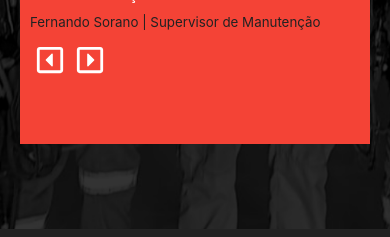
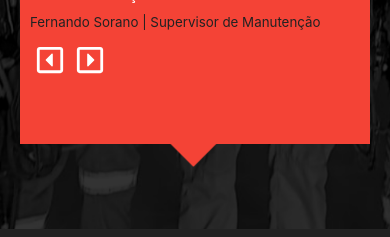
Before and after one commit to julioa-adl/worksafe, a React (Create React App) app: page / in a window 390 px wide. Shown: the part 3920-4157 px from the top of the page. Built offline with nearby package versions, Linux system fonts and the light colour scheme.

Commit message:
reposicionar triangulo do about

```diff
--- a/src/styles/style.components/aboutUs.css
+++ b/src/styles/style.components/aboutUs.css
@@ -192,7 +192,9 @@
   }
 
   .icon_triangle {
-    display: none;
+    transform: rotate(90deg);
+    left: 40%;
+    bottom: -43px;
   }
 
 }
```
